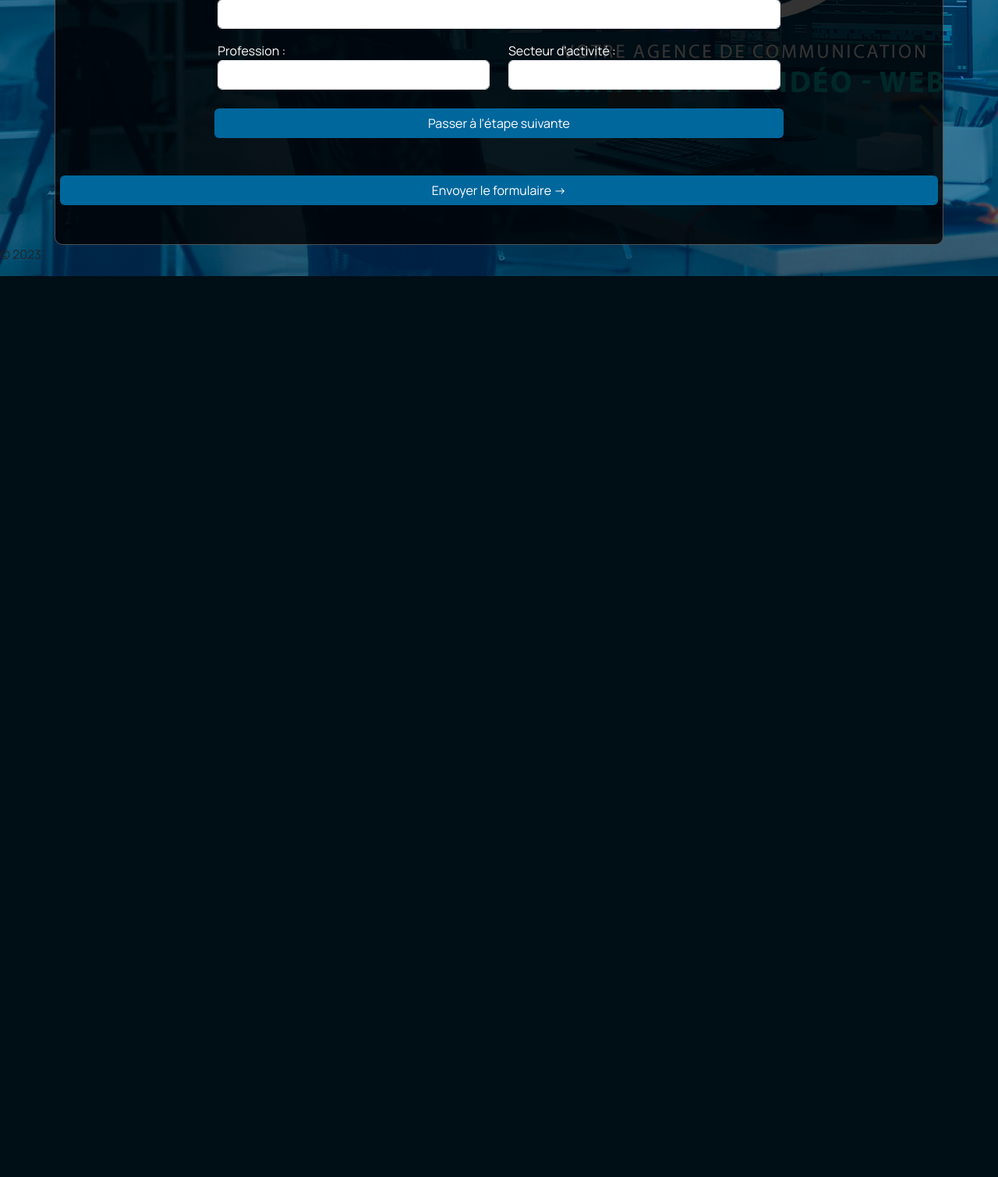
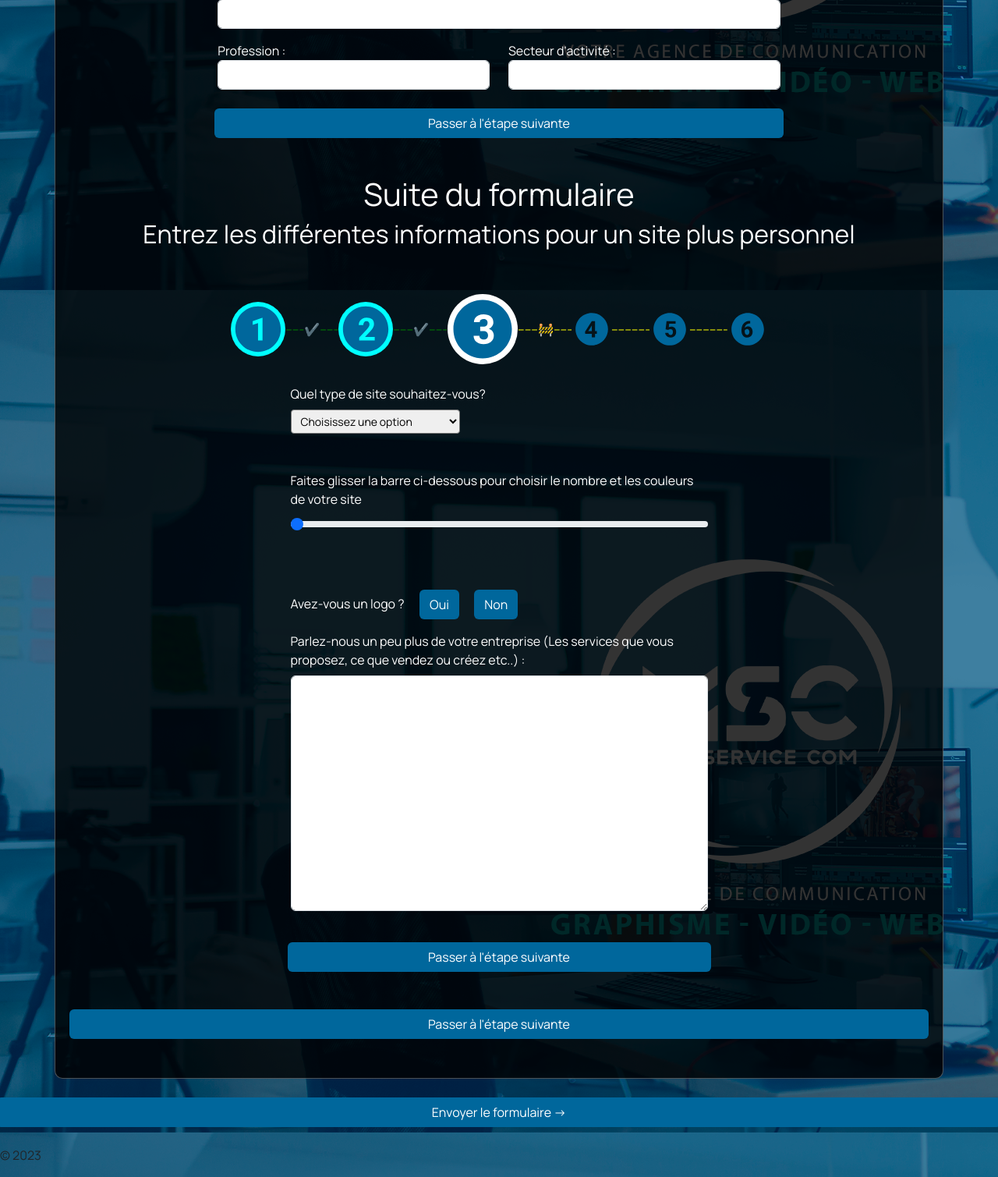
Before and after one commit to Hatem013/MSC_Cahier_Charges, a PHP site: page /MSC-1/client in a window 1280 px wide. Shown: the part 708-2217 px from the top of the page at 78% size. Before the commit the page ends 1062 px from the top, so only its background shows below. Run offline with PHP 8.4, Linux system fonts and the light colour scheme; the visitor is signed in with stand-in values (Sample User, id 1); data that the repository does not hold is empty.

Commit message:
Déplacement input

```diff
--- a/views/client/index.php
+++ b/views/client/index.php
@@ -2,15 +2,16 @@
 session_start();
 
 // Inclure les fichiers d'en-tête et de pied de page
-include_once  ROOT . 'views/home/header.php';
-include_once  ROOT . 'views/home/footer.php';
-require_once  ROOT . 'App/Model.php';
-require_once  ROOT . 'Public/php/traitement_formulaire.php';
+include_once ROOT . 'views/home/header.php';
+include_once ROOT . 'views/home/footer.php';
+require_once ROOT . 'App/Model.php';
+require_once ROOT . 'Public/php/traitement_formulaire.php';
 ?>
 
-<link href="https://cdn.jsdelivr.net/npm/bootstrap@5.3.1/dist/css/bootstrap.min.css" rel="stylesheet" integrity="sha384-4bw+/aepP/YC94hEpVNVgiZdgIC5+VKNBQNGCHeKRQN+PtmoHDEXuppvnDJzQIu9" crossorigin="anonymous">
+<link href="https://cdn.jsdelivr.net/npm/bootstrap@5.3.1/dist/css/bootstrap.min.css" rel="stylesheet"
+    integrity="sha384-4bw+/aepP/YC94hEpVNVgiZdgIC5+VKNBQNGCHeKRQN+PtmoHDEXuppvnDJzQIu9" crossorigin="anonymous">
 <link href="./Public/css/main.css" rel="stylesheet" type="text/css">
-<link href="./Public/css/coloris.min.css" rel="stylesheet"/>
+<link href="./Public/css/coloris.min.css" rel="stylesheet" />
 <div class="container formulaire">
     <form method="post" action="">
 
@@ -25,7 +26,7 @@ require_once  ROOT . 'Public/php/traitement_formulaire.php';
                 <ul class="progressbar">
                     <li <?php if ($_SESSION['currentStep'] == 1) {
                         echo 'class="active"';
-                        } ?>><img src="./Public/asset/svg/one.svg" class="logo_current_progress"></li>
+                    } ?>><img       src="./Public/asset/svg/one.svg" class="logo_current_progress"></li>
                     <li class="in_progress"> -----🚧----- </li>
                     <li <?php if ($_SESSION['currentStep'] == 2) {
                         echo 'class="active"';
@@ -54,7 +55,8 @@ require_once  ROOT . 'Public/php/traitement_formulaire.php';
                     <div class="row justify-content-center">
 
                         <div class="col-md-8">
-                            <p class="text-center mb-5">Vous avez un projet de site internet ? Renseignez vos informations nous nous occupons du reste.</p>
+                            <p class="text-center mb-5">Vous avez un projet de site internet ? Renseignez vos
+                                informations nous nous occupons du reste.</p>
                             <!-- Formulaire -->
 
 
@@ -109,7 +111,8 @@ require_once  ROOT . 'Public/php/traitement_formulaire.php';
                                 <div class="col-6">
                                     <div class="form-group">
                                         <label for="profession">Profession :</label>
-                                        <input type="text" class="form-control" id="profession" name="profession" required>
+                                        <input type="text" class="form-control" id="profession" name="profession"
+                                            required>
                                     </div>
 
                                 </div>
@@ -187,12 +190,15 @@ require_once  ROOT . 'Public/php/traitement_formulaire.php';
 
             <div class="container text-center mt-4 mb-5">
                 <h1 class="mb-4">Information concernant votre entreprise</h1>
-                <p><?php echo 'Bonjour ' . $_SESSION['pseudo'] ?> veuillez rentrer les informations concernant votre entreprise afin de faciliter la création de votre site.</p>
+                <p>
+                    <?php echo 'Bonjour ' . $_SESSION['pseudo'] ?> veuillez rentrer les informations concernant votre
+                    entreprise afin de faciliter la création de votre site.
+                </p>
             </div>
             <ul class="progressbar">
                 <li <?php if ($_SESSION['currentStep'] == 1) {
                     echo 'class="active"';
-                    } ?>><img src="./Public/asset/svg/one.svg" class="logo_previous_progress"></li>
+                } ?>><img       src="./Public/asset/svg/one.svg" class="logo_previous_progress"></li>
                 <li class="progressed"> -----✔️----- </li>
                 <li <?php if ($_SESSION['currentStep'] == 2) {
                     echo 'class="active"';
@@ -240,7 +246,8 @@ require_once  ROOT . 'Public/php/traitement_formulaire.php';
                                     <div class="form-group">
 
                                         <label for="prenom_ent">Adresse email :</label>
-                                        <input type="email" class="form-control" id="email_ent" name="email_ent" required>
+                                        <input type="email" class="form-control" id="email_ent" name="email_ent"
+                                            required>
 
 
                                     </div>
@@ -251,13 +258,15 @@ require_once  ROOT . 'Public/php/traitement_formulaire.php';
                             <div class="row">
                                 <div class="form-group my-3 col-6">
                                     <label for="adresse_ent">Adresse postale :</label>
-                                    <input type="text" class="form-control" id="adresse_ent" name="adresse_ent" required">
+                                    <input type="text" class="form-control" id="adresse_ent" name="adresse_ent"
+                                        required">
                                 </div>
 
                                 <!-- Numéro de téléphone -->
                                 <div class="form-group my-3 col-6">
                                     <label for="telephone_ent">Numéro de téléphone :</label>
-                                    <input type="tel" class="form-control" id="telephone_ent" name="telephone_ent" required>
+                                    <input type="tel" class="form-control" id="telephone_ent" name="telephone_ent"
+                                        required>
                                 </div>
                             </div>
 
@@ -266,75 +275,6 @@ require_once  ROOT . 'Public/php/traitement_formulaire.php';
                                 <input type="text" class="form-control" id="secteur_ent" name="secteur_ent" required>
                             </div>
                         </div>
-
-                        <!-- Logo-->
-                        <div class="row align-items-center">
-                            <div class="col-7">
-                                <div class="form-group" required>
-                                    <label for="logo">Avez-vous un logo ?</label>
-                                    <input type="radio" name="logo" id="logo_oui" value="oui" onclick="showLogoFields(); logoSelectionValidate()" required>
-                                    <label id="logo_label_oui" class="btn" for="logo_oui">Oui</label>
-                                    <input type="radio" name="logo" id="logo_non" value="non" onclick="showLogoFields(); logoSelectionValidate()" required>
-                                    <label id="logo_label_non" class="btn" for="logo_non">Non</label>
-                                </div>
-
-
-                                <!-- Import logo -->
-                                <div id="logo_file_field" style="display: none;">
-                                    <div class="form-group my-4">
-                                        <label id="logo_import_label" for="logo_file" class="btn">
-                                            <i class="fa fa-cloud-upload"></i> Cliquez ici pour importez votre fichier
-                                        </label>
-                                        <input type="file" accept="image/*" name="logo_file" id="logo_file">
-                                    </div>
-                                </div>
-                            </div>
-                            <div class="col"><img id="logo_file_preview" src="#" style="width:150px" /></div>
-                        </div>
-
-                        <!-- Pas de logo -->
-
-                        <div id="logo_alert_field" style="display: none;">
-                            <div class="form-group my-4">
-                                <p>⚠️ Le logo étant nécessaire, une proposition vous sera faites afin de vous créer un logo personnalisé ⚠️</p>
-                            </div>
-                        </div>
-
-
-                        <!-- Preview du logo si importé -->
-
-                        <script>
-                            if (logo_file.files.length == 0) {
-                                logo_file_preview.style.display = "none"
-                            }
-
-
-                            logo_file.onchange = evt => {
-                                const [file] = logo_file.files
-                                if (file) {
-                                    logo_file_preview.src = URL.createObjectURL(file)
-                                    logo_file_preview.style.display = "unset"
-                                }
-                                logo_import_label.innerHTML = "Cliquez ici pour modifier votre logo";
-                                logo_import_label.classList.add("btn_validate");
-
-                            }
-                        </script>
-
-                        <!-- Message -->
-                        <div class="form-group my-3">
-                            <label class="mb-2" for="message_ent">Parlez-nous un peu plus de votre entreprise (Les services que vous proposez, ce que vendez ou créez etc..) :</label>
-                            <textarea class="form-control" name="message_ent" id="message_ent" rows="12" required></textarea>
-                        </div>
-
-                        <div class="row p-2">
-                            <button type="button" class="btn my-3">Passer à l'étape suivante</button>
-                        </div>
-                    </div>
-
-
-
-
 
                         <div>
                             <?php
@@ -345,9 +285,10 @@ require_once  ROOT . 'Public/php/traitement_formulaire.php';
                     </div>
                 </div>
             </div>
+        </div>
 
         <!-- Formulaire 3-->
-        <div id="formulaire3" class="container d-none">
+        <div id="formulaire3" class="container ">
 
             <div class="container text-center mt-4 mb-5">
                 <h1>Suite du formulaire</h1>
@@ -360,11 +301,13 @@ require_once  ROOT . 'Public/php/traitement_formulaire.php';
                 <li class="progressed"> -----✔️----- </li>
                 <li <?php if ($_SESSION['currentStep'] == 2) {
                     echo 'class="active"';
-                    } ?>><a href=<?php ROOT . "views/client2" ?>><img src="./Public/asset/svg/two.svg" class="logo_previous_progress"></a></li>
+                } ?>><a href=<?php ROOT . "views/client2" ?>><img src="./Public/asset/svg/two.svg" class="logo_previous_progress"></a>
+                </li>
                 <li class="progressed"> ------✔️----- </li>
                 <li <?php if ($_SESSION['currentStep'] == 3) {
                     echo 'class="active"';
-                    } ?>><a href=<?php ROOT . "views/client3" ?>><img src="./Public/asset/svg/three.svg" class="logo_current_progress"></a></li>
+                } ?>><a href=<?php ROOT . "views/client3" ?>><img src="./Public/asset/svg/three.svg" class="logo_current_progress"></a>
+                </li>
                 <li class="in_progress"> ------🚧----- </li>
                 <li <?php if ($_SESSION['currentStep'] == 4) {
                     echo 'class="active"';
@@ -398,9 +341,11 @@ require_once  ROOT . 'Public/php/traitement_formulaire.php';
                     </div>
 
                     <!-- Selection de couleur -->
-                    <div class="form-group mb-3">
-                        <label class="mb-2" for="nombre-couleurs">Faites glisser la barre ci-dessous pour choisir le nombre et les couleurs de votre site</label>
-                        <input type="range" class="form-range" name="nombre-couleurs" id="nombre-couleurs" min="0" max="3" value="0" oninput="showColorFields()">
+                    <div class="form-group mb-4" >
+                        <label class="mb-2" for="nombre-couleurs">Faites glisser la barre ci-dessous pour choisir le
+                            nombre et les couleurs de votre site</label>
+                        <input type="range" class="form-range" name="nombre-couleurs" id="nombre-couleurs" min="0"
+                            max="3" value="0" oninput="showColorFields()">
 
                     </div>
 
@@ -409,18 +354,89 @@ require_once  ROOT . 'Public/php/traitement_formulaire.php';
                         <?php for ($i = 1; $i <= 3; $i++) { ?>
                             <div class="row mx-2">
 
-                                <div class="form-group" id="label_couleur_div<?php echo $i; ?>" style="display: none;">
-                                    <label class="mb-2 color_title" id="label_couleur<?php echo $i; ?>" for="couleur<?php echo $i; ?>">Couleur <?php echo ($i == 1) ? 'principale' : (($i == 2) ? 'secondaire' : 'tertiaire'); ?></label>
+                                <div class="form-group mb-3" id="label_couleur_div<?php echo $i; ?>" style="display: none;">
+                                    <label class="color_title" id="label_couleur<?php echo $i; ?>"
+                                        for="couleur<?php echo $i; ?>">Couleur <?php echo ($i == 1) ? 'principale' : (($i == 2) ? 'secondaire' : 'tertiaire'); ?></label>
                                 </div>
-                                <div class="form-group">
-                                    <input type="text" data-coloris name="couleur<?php echo $i; ?>" id="couleur<?php echo $i; ?>" style="display: none;">
-
+                                <div class="form-group mb-5">
+                                    <input type="text" data-coloris name="couleur<?php echo $i; ?>"
+                                        id="couleur<?php echo $i; ?>" style="display: none;">
 
                                 </div>
 
                             </div>
 
                         <?php } ?>
+                    </div>
+
+                    <!-- Logo-->
+                    <div class="row align-items-center">
+                        <div class="col-7">
+                            <div class="form-group" required>
+                                <label for="logo">Avez-vous un logo ?</label>
+                                <input type="radio" name="logo" id="logo_oui" value="oui"
+                                    onclick="showLogoFields(); logoSelectionValidate()" required>
+                                <label id="logo_label_oui" class="btn" for="logo_oui">Oui</label>
+                                <input type="radio" name="logo" id="logo_non" value="non"
+                                    onclick="showLogoFields(); logoSelectionValidate()" required>
+                                <label id="logo_label_non" class="btn" for="logo_non">Non</label>
+                            </div>
+
+
+                            <!-- Import logo -->
+                            <div id="logo_file_field" style="display: none;">
+                                <div class="form-group my-4">
+                                    <label id="logo_import_label" for="logo_file" class="btn">
+                                        <i class="fa fa-cloud-upload"></i> Cliquez ici pour importez votre fichier
+                                    </label>
+                                    <input type="file" accept="image/*" name="logo_file" id="logo_file">
+                                </div>
+                            </div>
+                        </div>
+                        <div class="col"><img id="logo_file_preview" src="#" style="width:150px" /></div>
+                    </div>
+
+                    <!-- Pas de logo -->
+
+                    <div id="logo_alert_field" style="display: none;">
+                        <div class="form-group my-4">
+                            <p>⚠️ Le logo étant nécessaire, une proposition vous sera faites afin de vous créer un
+                                logo personnalisé ⚠️</p>
+                        </div>
+                    </div>
+
+
+                    <!-- Preview du logo si importé -->
+
+                    <script>
+                        if (logo_file.files.length == 0) {
+                            logo_file_preview.style.display = "none"
+                        }
+
+
+                        logo_file.onchange = evt => {
+                            const [file] = logo_file.files
+                            if (file) {
+                                logo_file_preview.src = URL.createObjectURL(file)
+                                logo_file_preview.style.display = "unset"
+                            }
+                            logo_import_label.innerHTML = "Cliquez ici pour modifier votre logo";
+                            logo_import_label.classList.add("btn_validate");
+
+                        }
+                    </script>
+
+                    <!-- Message -->
+                    <div class="form-group my-3">
+                        <label class="mb-2" for="message_ent">Parlez-nous un peu plus de votre entreprise (Les
+                            services que vous proposez, ce que vendez ou créez etc..) :</label>
+                        <textarea class="form-control" name="message_ent" id="message_ent" rows="12"
+                            required></textarea>
+                    </div>
+
+                    <div class="row p-2">
+                        <button type="button" class="btn my-3">Passer à l'étape suivante</button>
+                    </div>
                 </div>
 
 
@@ -436,7 +452,6 @@ require_once  ROOT . 'Public/php/traitement_formulaire.php';
         </div>
 </div>
 
-
 <!-- Formulaire 4-->
 <div id="formulaire4" class="container d-none">
     <div class="container text-center mt-4 mb-5">
@@ -447,19 +462,23 @@ require_once  ROOT . 'Public/php/traitement_formulaire.php';
     <ul class="progressbar">
         <li <?php if ($_SESSION['currentStep'] == 1) {
             echo 'class="active"';
-                    } ?>><img src="./Public/asset/svg/one.svg" class="logo_previous_progress"></li>
+        } ?>><img src="./Public/asset/svg/one.svg"
+                class="logo_previous_progress"></li>
         <li class="progressed"> ------✔️----- </li>
         <li <?php if ($_SESSION['currentStep'] == 2) {
             echo 'class="active"';
-                    } ?>><a href=<?php ROOT . "views/client2" ?>><img src="./Public/asset/svg/two.svg" class="logo_previous_progress"></a></li>
+        } ?>><a href=<?php ROOT . "views/client2" ?>><img src="./Public/asset/svg/two.svg" class="logo_previous_progress"></a>
+        </li>
         <li class="progressed"> ------✔️----- </li>
         <li <?php if ($_SESSION['currentStep'] == 3) {
             echo 'class="active"';
-                    } ?>><a href=<?php ROOT . "views/client3" ?>><img src="./Public/asset/svg/three.svg" class="logo_previous_progress"></a></li>
+        } ?>><a href=<?php ROOT . "views/client3" ?>><img src="./Public/asset/svg/three.svg" class="logo_previous_progress"></a>
+        </li>
         <li class="progressed"> ------✔️----- </li>
         <li <?php if ($_SESSION['currentStep'] == 4) {
             echo 'class="active"';
-                    } ?>><a href=<?php ROOT . "views/client4" ?>><img src="./Public/asset/svg/four.svg" class="logo_current_progress"></a></li>
+        } ?>><a href=<?php ROOT . "views/client4" ?>><img src="./Public/asset/svg/four.svg" class="logo_current_progress"></a>
+        </li>
         <li class="in_progress"> ------🚧----- </li>
         <li <?php if ($_SESSION['currentStep'] == 5) {
             echo 'class="active"';
@@ -477,7 +496,8 @@ require_once  ROOT . 'Public/php/traitement_formulaire.php';
     <div class="row mb-3" id="header_desktop_div">
         <div class="col-3 p-5">
             <p>
-                        <button class="btn" id="header_desktop_btn" type="button" onclick="desktopMenuDisplay();setTimeout(() => { window.scrollTo(0,250);}, 230);">
+                <button class="btn" id="header_desktop_btn" type="button"
+                    onclick="desktopMenuDisplay();setTimeout(() => { window.scrollTo(0,250);}, 230);">
                     Selectionnez votre header sur ordinateur
                 </button>
             </p>
@@ -584,23 +604,28 @@ require_once  ROOT . 'Public/php/traitement_formulaire.php';
     <ul class="progressbar">
         <li <?php if ($_SESSION['currentStep'] == 1) {
             echo 'class="active"';
-                    } ?>><img src="./Public/asset/svg/one.svg" class="logo_previous_progress"></li>
+        } ?>><img src="./Public/asset/svg/one.svg"
+                class="logo_previous_progress"></li>
         <li class="progressed"> ------✔️----- </li>
         <li <?php if ($_SESSION['currentStep'] == 2) {
             echo 'class="active"';
-                    } ?>><a href=<?php ROOT . "views/client2" ?>><img src="./Public/asset/svg/two.svg" class="logo_previous_progress"></a></li>
+        } ?>><a href=<?php ROOT . "views/client2" ?>><img src="./Public/asset/svg/two.svg" class="logo_previous_progress"></a>
+        </li>
         <li class="progressed"> ------✔️----- </li>
         <li <?php if ($_SESSION['currentStep'] == 3) {
             echo 'class="active"';
-                    } ?>><a href=<?php ROOT . "views/client3" ?>><img src="./Public/asset/svg/three.svg" class="logo_previous_progress"></a></li>
+        } ?>><a href=<?php ROOT . "views/client3" ?>><img src="./Public/asset/svg/three.svg" class="logo_previous_progress"></a>
+        </li>
         <li class="progressed"> ------✔️----- </li>
         <li <?php if ($_SESSION['currentStep'] == 4) {
             echo 'class="active"';
-                    } ?>><a href=<?php ROOT . "views/client4" ?>><img src="./Public/asset/svg/four.svg" class="logo_previous_progress"></a></li>
+        } ?>><a href=<?php ROOT . "views/client4" ?>><img src="./Public/asset/svg/four.svg" class="logo_previous_progress"></a>
+        </li>
         <li class="progressed"> ------✔️----- </li>
         <li <?php if ($_SESSION['currentStep'] == 5) {
             echo 'class="active"';
-                    } ?>><a href=<?php ROOT . "views/client5" ?>><img src="./Public/asset/svg/five.svg" class="logo_current_progress"></a></li>
+        } ?>><a href=<?php ROOT . "views/client5" ?>><img src="./Public/asset/svg/five.svg" class="logo_current_progress"></a>
+        </li>
         <li class="in_progress"> ------🚧----- </li>
         <li <?php if ($_SESSION['currentStep'] == 6) {
             echo 'class="active"';
@@ -725,7 +750,9 @@ require_once  ROOT . 'Public/php/traitement_formulaire.php';
 </div>
 
 
-<script src="https://cdn.jsdelivr.net/npm/bootstrap@5.3.1/dist/js/bootstrap.bundle.min.js" integrity="sha384-HwwvtgBNo3bZJJLYd8oVXjrBZt8cqVSpeBNS5n7C8IVInixGAoxmnlMuBnhbgrkm" crossorigin="anonymous"></script>
+<script src="https://cdn.jsdelivr.net/npm/bootstrap@5.3.1/dist/js/bootstrap.bundle.min.js"
+    integrity="sha384-HwwvtgBNo3bZJJLYd8oVXjrBZt8cqVSpeBNS5n7C8IVInixGAoxmnlMuBnhbgrkm"
+    crossorigin="anonymous"></script>
 <script src="./Public/js/progress.js"></script>
 <script src="./Public/js/header_form.js"></script>
 <script src="./Public/js/coloris.min.js"></script>
```
Lines whose indentation alone changed are shown as unchanged.
